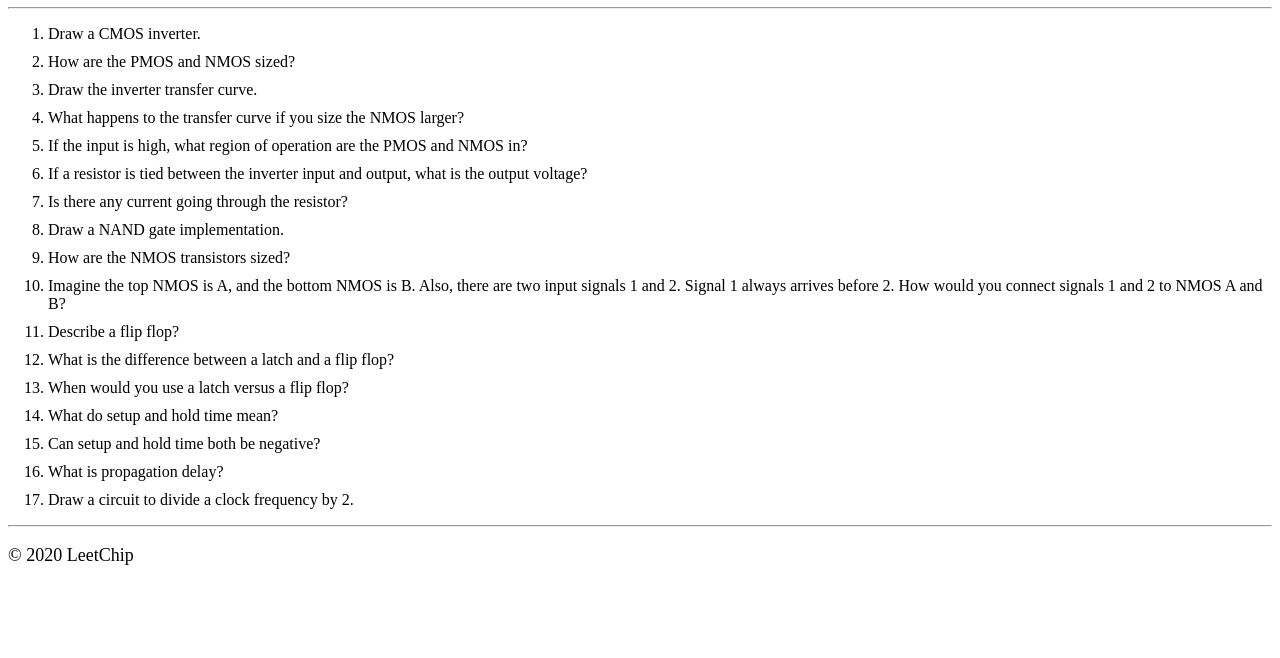
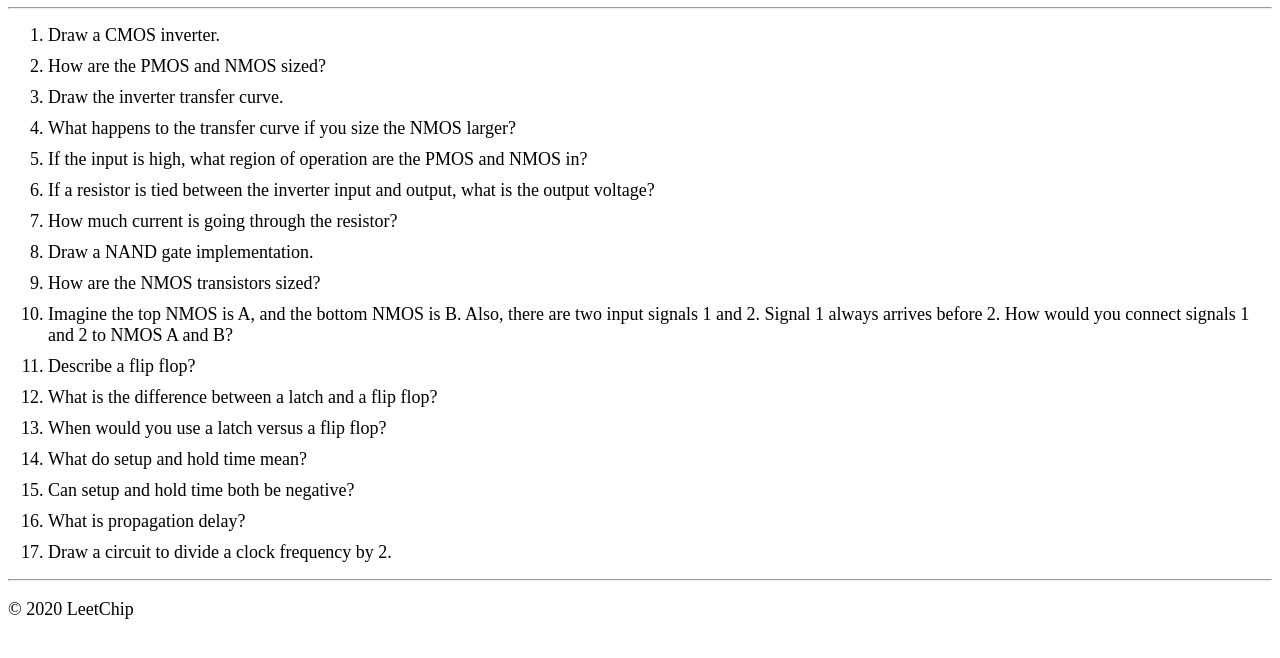
Before and after one commit to Leetchip/Leetchip.github.io, a plain HTML site: page digital.html in a window 1280 px wide. Shown: the part 138-796 px from the top of the page. Drawn offline with nearby package versions, Linux system fonts and the light colour scheme.

Commit message:
typo corrections

```diff
--- a/css/main.css
+++ b/css/main.css
@@ -1,4 +1,5 @@
 li {
+    font-size: 18px;
     margin: 10px 0;
 }
 
--- a/digital.html
+++ b/digital.html
@@ -38,7 +38,7 @@
                 <li>What happens to the transfer curve if you size the NMOS larger? </li>
                 <li>If the input is high, what region of operation are the PMOS and NMOS in?</li>
                 <li>If a resistor is tied between the inverter input and output, what is the output voltage?</li>
-                <li>Is there any current going through the resistor?</li>
+                <li>How much current is going through the resistor?</li>
                 <li>Draw a NAND gate implementation.</li>
                 <li>How are the NMOS transistors sized?</li>
                 <li>Imagine the top NMOS is A, and the bottom NMOS is B. Also, there are two input signals 1 and 2. Signal 1 always arrives before 2. How would you connect signals 1 and 2 to NMOS A and B?</li>
```
Also changed, not shown: device.html (+1 -1 lines), index.html (+1 -1 lines).
